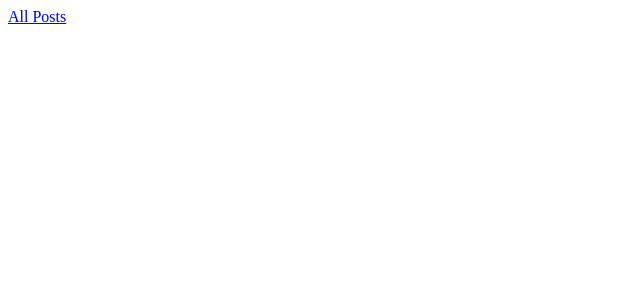
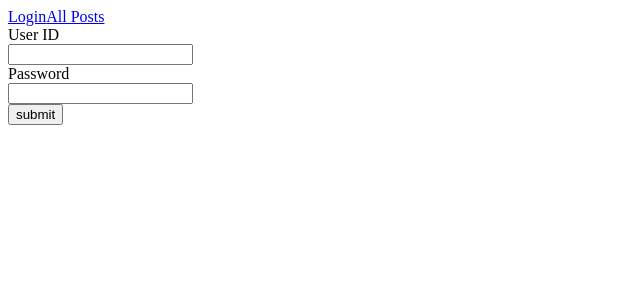
Before and after one commit to ravelll/nippue, a Vue app: page /login in a window 1280 px wide. Shown: the top 300 px of the page, without its empty margins (0-640 px from the left). Built offline with nearby package versions, Linux system fonts and the light colour scheme.

Commit message:
Add login view

```diff
--- a/src/App.vue
+++ b/src/App.vue
@@ -1,5 +1,6 @@
 <template>
   <div id="app">
+    <router-link to="/login">Login</router-link>
     <router-link to="/posts">All Posts</router-link>
     <router-view></router-view>
   </div>
--- a/src/router/index.js
+++ b/src/router/index.js
@@ -2,6 +2,7 @@ import Vue from 'vue'
 import VueRouter from 'vue-router'
 import Hello from '@/views/Hello.vue'
 import PostList from '@/views/PostList.vue'
+import Login from '@/views/Login.vue'
 
 Vue.use(VueRouter)
 
@@ -14,6 +15,9 @@ export default new VueRouter({
     },
     {
       path: '/posts', component: PostList
+    },
+    {
+      path: '/login', component: Login
     }
   ]
 })
--- /dev/null
+++ b/src/views/Login.vue
@@ -0,0 +1,29 @@
+<template>
+  <div>
+    <div>
+      <div>User ID</div>
+      <input type="text" v-model="userId">
+    </div>
+    <div>
+      <div>Password</div>
+      <input type="password" v-model="password">
+    </div>
+    <input type="button" value="submit" @click.prevent="login">
+  </div>
+</template>
+
+<script>
+export default {
+  data () {
+    return {
+      userId: '',
+      password: ''
+    }
+  },
+  methods: {
+    login () {
+      console.log("do login process")
+    }
+  }
+}
+</script>
```
